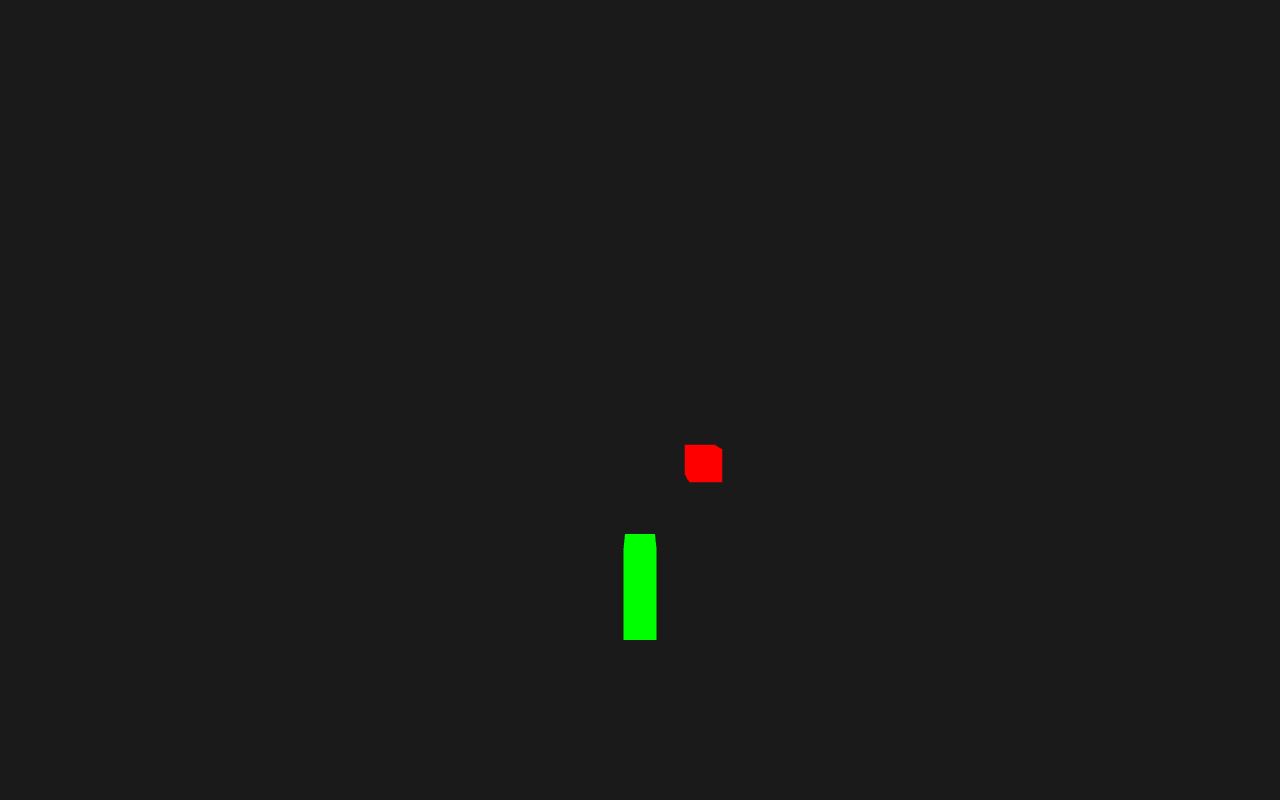
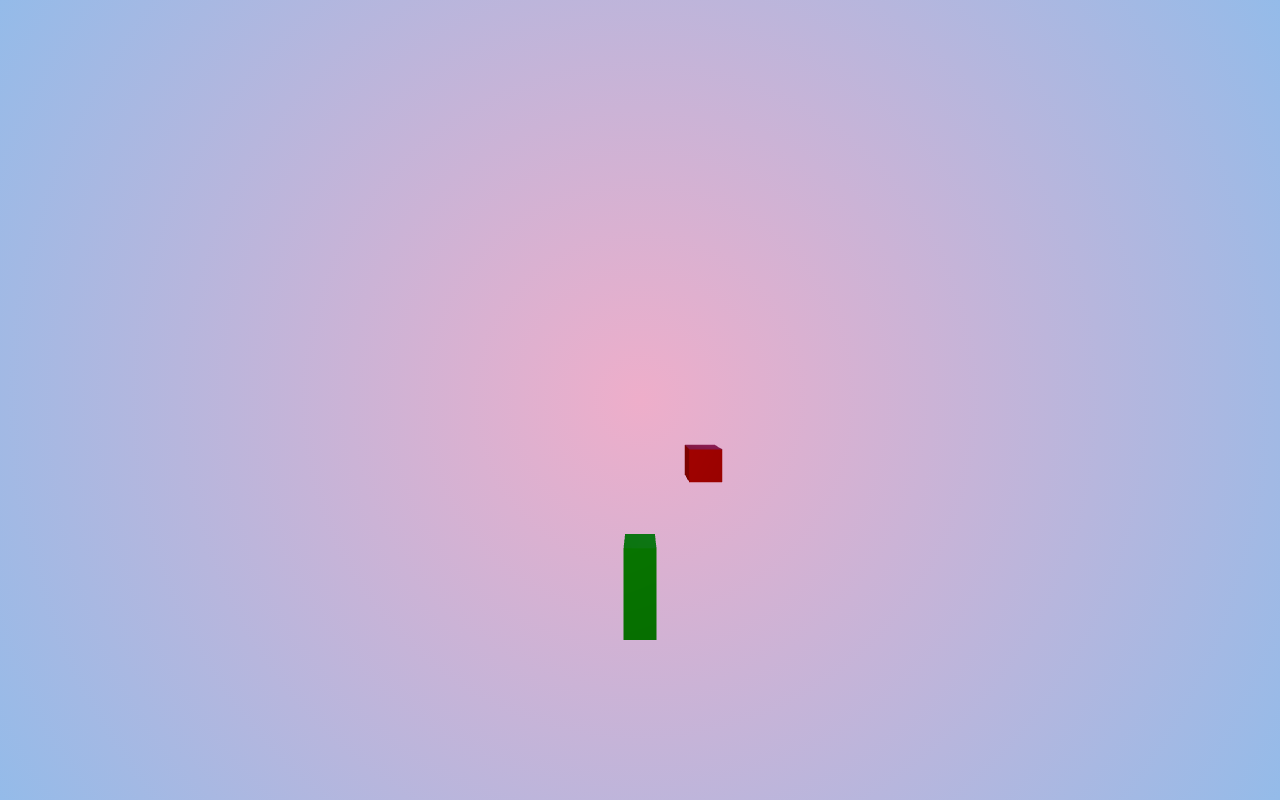
Before and after one commit to BondarenkoDmitriy/24PlayTTGameSnake, a website built with Vite: page index.html in a window 1280 px wide. Built offline with nearby package versions, Linux system fonts and the light colour scheme.

Commit message:
added shadow

```diff
--- a/src/main.ts
+++ b/src/main.ts
@@ -22,22 +22,20 @@ const controls = new OrbitControls(camera, app);
 
 function genCube(x: number, y: number) {
   const geometry = new THREE.BoxGeometry(1, 1, 1);
-  const material = new THREE.MeshBasicMaterial( { color: 0x00ff00 } );
+  const material = new THREE.MeshStandardMaterial( { color: 0x00ff00 } );
   const cube = new THREE.Mesh( geometry, material );
   cube.position.set(x, y, 0);
   scene.add( cube );
   return cube;
 }
 
-// genCube(0, 0);
-
 class Snake {
   x: number;
   y: number;
   lastPosition: [number, number][] = [];
   direction: [number, number] = [0, -1];
-  head: THREE.Mesh<THREE.BoxGeometry, THREE.MeshBasicMaterial>
-  children: THREE.Mesh<THREE.BoxGeometry, THREE.MeshBasicMaterial>[] = []
+  head: THREE.Mesh<THREE.BoxGeometry, THREE.MeshStandardMaterial>
+  children: THREE.Mesh<THREE.BoxGeometry, THREE.MeshStandardMaterial>[] = []
   constructor(x: number, y: number) {
     this.x = x;
     this.y = y;
@@ -108,10 +106,10 @@ let snake: Snake;
 class Apple {
   x: number = 3;
   y: number = 0;
-  apple: THREE.Mesh<THREE.BoxGeometry, THREE.MeshBasicMaterial>
+  apple: THREE.Mesh<THREE.BoxGeometry, THREE.MeshStandardMaterial>
   constructor(x: number, y: number) {
     this.apple = genCube(x, y);
-    this.apple.material = new THREE.MeshBasicMaterial({color: 0xff0000})
+    this.apple.material = new THREE.MeshStandardMaterial({color: 0xff0000})
     this.x = x
     this.y = y
   }
@@ -136,6 +134,26 @@ let apple: Apple;
 
 function init() {
   scene.clear()
+
+  const ambient = new THREE.AmbientLight(0xffffff, 0.4);
+  scene.add( ambient );
+
+  const mainLight = new THREE.PointLight(0xe67710, 100, 500);
+  mainLight.position.set(-2, 0, 10);
+  scene.add( mainLight );
+
+  const rimLight = new THREE.PointLight(0x7f5adb, 100, 500);
+  rimLight.position.set(4, 0, -5);
+  scene.add( rimLight );
+
+  // const sphereSize = 1;
+  // const pointLightHelper = new THREE.PointLightHelper( mainLight, sphereSize );
+  // scene.add( pointLightHelper );
+
+  // const pointLightOtherHelper = new THREE.PointLightHelper( rimLight, sphereSize );
+  // scene.add( pointLightOtherHelper );
+
+  camera.position.set(0, 0, 10);
   points = 0;
   snake = new Snake(0, 0);
   apple = Apple.genRandomApple()
@@ -154,9 +172,6 @@ update();
 
 function animate() {
 	requestAnimationFrame( animate );
-
-	// cube.rotation.x += 0.01;
-	// cube.rotation.y += 0.01;
 
   controls.update();
 
@@ -187,6 +202,9 @@ window.onkeydown = e => {
       snake.direction = [1, 0];
     }
       break;
+    case "0":
+      camera.position.set(0, 0, 10);
+      break;
 
     default:
       break;
--- a/src/style.css
+++ b/src/style.css
@@ -29,7 +29,8 @@ body {
   place-items: center;
   min-width: 320px;
   min-height: 100vh;
-  background-color: #1a1a1a;
+  background: rgb(238,174,202);
+  background: radial-gradient(circle, rgba(238,174,202,1) 0%, rgba(148,187,233,1) 100%);
 }
 
 h1 {
```
